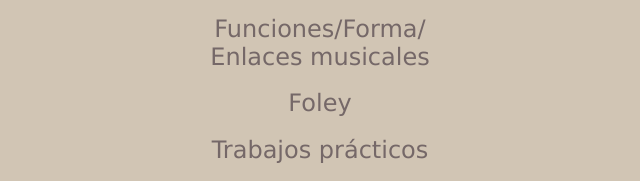
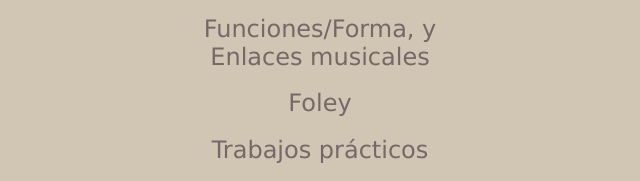
Before and after one commit to JIDFmusaud/BS, a plain HTML site: page menu.html in a window 1280 px wide. Shown: the part 430-611 px from the top of the page, 320-960 px from the left. Drawn offline with Linux system fonts and the light colour scheme.

Commit message:
Add files via upload

```diff
--- a/menu.html
+++ b/menu.html
@@ -16,7 +16,7 @@
             <a href="obstaculoSonoro.html">Sonido frente<br>a obstáculos</a>
             <a href="ritmo1.html">Algunos aspectos<br>sobre el Ritmo</a>
             <a href="ReferenteMusica.html">La música<br>como referente</a>
-            <a href="MusicaFunciones.html">Funciones/Forma/<br>Enlaces musicales</a>
+            <a href="MusicaFunciones.html">Funciones/Forma, y<br>Enlaces musicales</a>
             <a href="foley.html">Foley</a>
             <a href="tpmenu.html">Trabajos prácticos</a>
             <a href="index.html" id="outweb">SALIR</a>
```
